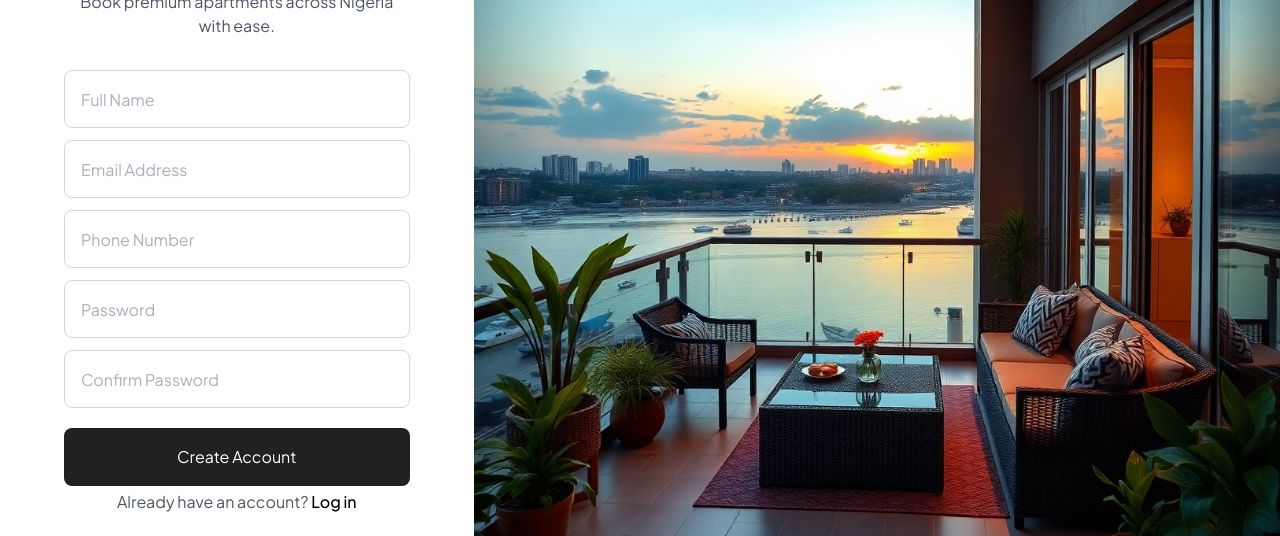
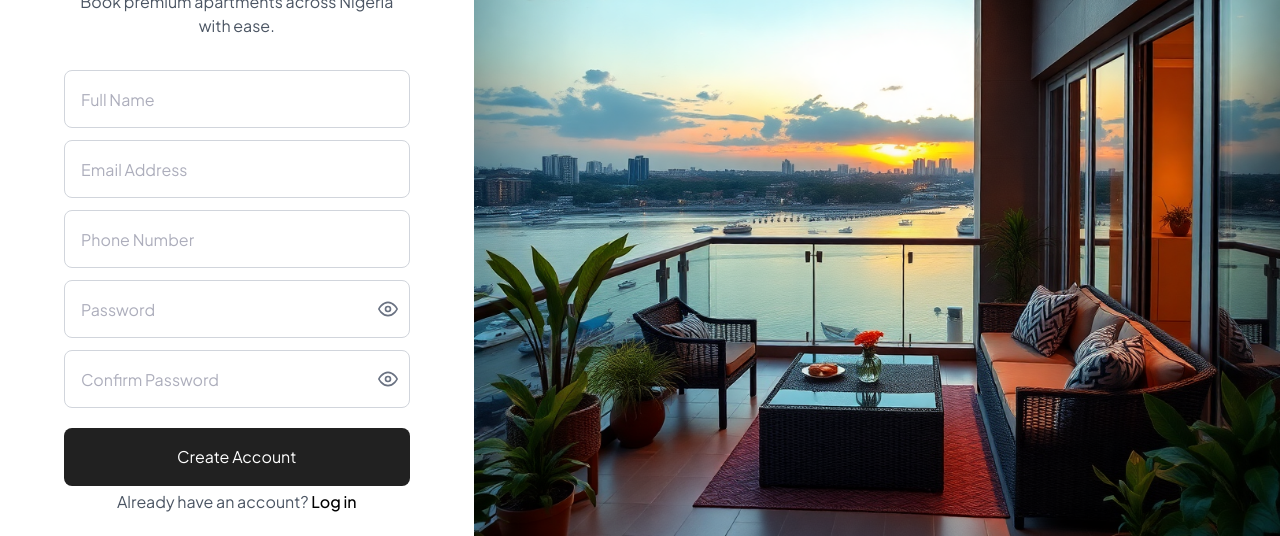
Before and after one commit to nancy-amam/jenriana, a Next.js app: page /sign-up in a window 1280 px wide. Shown: the part 197-733 px from the top of the page. Built offline with nearby package versions, Linux system fonts and the light colour scheme; no server answers.

Commit message:
worked on admin pages api

```diff
--- a/package.json
+++ b/package.json
@@ -9,11 +9,13 @@
     "lint": "next lint"
   },
   "dependencies": {
+    "axios": "^1.11.0",
     "date-fns": "^4.1.0",
     "lucide-react": "^0.536.0",
     "next": "15.4.5",
     "react": "19.1.0",
-    "react-dom": "19.1.0"
+    "react-dom": "19.1.0",
+    "react-icons": "^5.5.0"
   },
   "devDependencies": {
     "@eslint/eslintrc": "^3",
--- a/src/app/login/page.tsx
+++ b/src/app/login/page.tsx
@@ -2,13 +2,46 @@
 
 import Image from 'next/image'
 import Link from 'next/link'
-
+import { useState } from 'react'
+import { signIn } from '@/services/api-services'
+import { SignInData } from '@/lib/interface'
+import { FiEye, FiEyeOff } from 'react-icons/fi'
 
 export default function LoginPage() {
+  const [formData, setFormData] = useState<SignInData>({
+    email: '',
+    password: ''
+  })
+
+  const [loading, setLoading] = useState(false)
+  const [error, setError] = useState<string | null>(null)
+  const [showPassword, setShowPassword] = useState(false)
+
+  const handleChange = (e: React.ChangeEvent<HTMLInputElement>) => {
+    setFormData({ ...formData, [e.target.id]: e.target.value })
+  }
+
+  const handleSubmit = async (e: React.FormEvent) => {
+    e.preventDefault()
+    setLoading(true)
+    setError(null)
+
+    try {
+      const res = await signIn(formData)
+      console.log('Sign in success:', res)
+      // redirect or store token here
+    } catch (err: any) {
+      console.error('Sign in failed:', err)
+      setError(err.message || 'Something went wrong')
+    } finally {
+      setLoading(false)
+    }
+  }
+
   return (
-    <div className="flex flex-col md:flex-row min-h-screen">
+    <div className="flex flex-col-reverse md:flex-row min-h-screen">
       {/* Left Section: Login Form */}
-      <div className="flex flex-col-reverse items-center justify-center p-8 md:p-16 w-full md:w-4/10 min-h-screen">
+      <div className="flex flex-col items-center justify-center p-8 md:p-16 w-full md:w-4/10 ">
         <div className="w-full max-w-[448px] mx-auto">
           <h1 className="text-[30px] font-normal text-[#111827] mb-2 text-center ">
             Welcome back to Jenriana
@@ -17,7 +50,7 @@ export default function LoginPage() {
             Log in to access your bookings and saved apartments.
           </p>
 
-          <form className="flex flex-col space-y-4"> {/* Using space-y-4 for the 10px gap */}
+          <form className="flex flex-col space-y-4" onSubmit={handleSubmit}>
             <div>
               <label htmlFor="email" className="block text-sm font-normal text-[#374151] mb-1">
                 Email Address
@@ -25,24 +58,40 @@ export default function LoginPage() {
               <input
                 id="email"
                 type="email"
+                value={formData.email}
+                onChange={handleChange}
                 placeholder="Enter your email"
                 className="w-full h-[58px] rounded-lg border border-gray-300 px-4 py-2 text-base placeholder-gray-500 focus:outline-none focus:ring-2 focus:ring-black focus:border-transparent"
               />
             </div>
-            <div>
-              <label htmlFor="password" className="block text-sm font-normal text-[#374151]  mb-1">
+            <div className="relative">
+              <label htmlFor="password" className="block text-sm font-normal text-[#374151] mb-1">
                 Password
               </label>
               <input
                 id="password"
-                type="password"
+                type={showPassword ? 'text' : 'password'}
+                value={formData.password}
+                onChange={handleChange}
                 placeholder="Enter your password"
-                className="w-full h-[58px] rounded-lg border border-gray-300 px-4 py-2 text-base placeholder-gray-500 focus:outline-none focus:ring-2 focus:ring-black focus:border-transparent"
+                className="w-full h-[58px] rounded-lg border border-gray-300 px-4 py-2 pr-12 text-base placeholder-gray-500 focus:outline-none focus:ring-2 focus:ring-black focus:border-transparent"
               />
+                <span
+                onClick={() => setShowPassword(!showPassword)}
+                className="absolute right-3 top-[55px] -translate-y-1/2 cursor-pointer text-gray-500"
+              >
+                {showPassword ? <FiEyeOff size={20} /> : <FiEye size={20} />}
+              </span>
             </div>
 
-            <button className="w-full h-[58px] bg-[#212121] text-white rounded-lg hover:bg-gray-800 transition-colors text-base font-normal mt-6">
-              Continue
+            {error && <p className="text-red-500 text-sm">{error}</p>}
+
+            <button
+              type="submit"
+              disabled={loading}
+              className="w-full h-[58px] bg-[#212121] text-white rounded-lg hover:bg-gray-800 transition-colors text-base font-normal mt-6"
+            >
+              {loading ? 'Signing in...' : 'Continue'}
             </button>
           </form>
 
@@ -53,7 +102,7 @@ export default function LoginPage() {
           </p>
 
           <p className="text-center text-[#4b5566] ">
-            Don&#39;t have an account?{' '}
+            Don&apos;t have an account?{' '}
             <Link href="/sign-up" className="text-[#111827] hover:underline font-medium">
               Sign up
             </Link>
@@ -70,14 +119,11 @@ export default function LoginPage() {
           className="object-cover"
           priority
         />
-        {/* <div className="absolute inset-0 bg-black/10" /> Dark overlay */}
 
-        {/* Text at the bottom of the image */}
         <div className="absolute bottom-8 left-8 right-8 text-white flex flex-col justify-end">
           <p className="text-lg font-normal ">
             Ikoyi Heights — Luxury Balcony with Lagoon View
           </p>
-          {/* 5 dots for pagination */}
           <div className="flex justify-end gap-2">
             {[...Array(5)].map((_, i) => (
               <div
--- a/src/app/sign-up/page.tsx
+++ b/src/app/sign-up/page.tsx
@@ -2,56 +2,184 @@
 
 import Image from 'next/image'
 import Link from 'next/link'
-
+import { useState } from 'react'
+import { signUp } from '@/services/api-services'
+import { FiEye, FiEyeOff } from 'react-icons/fi'
 
 export default function SignupPage() {
+  const [formData, setFormData] = useState({
+    fullname: '',
+    email: '',
+    phone: '',
+    password: '',
+    confirmPassword: '',
+  })
+
+  const [errors, setErrors] = useState<Record<string, string>>({})
+  const [loading, setLoading] = useState(false)
+
+  const [showPassword, setShowPassword] = useState(false)
+  const [showConfirmPassword, setShowConfirmPassword] = useState(false)
+
+  const handleChange = (e: React.ChangeEvent<HTMLInputElement>) => {
+    setFormData({ ...formData, [e.target.name]: e.target.value })
+    setErrors({ ...errors, [e.target.name]: '' })
+  }
+
+  const validate = () => {
+    const newErrors: Record<string, string> = {}
+
+    if (!formData.fullname.trim()) newErrors.fullname = 'Full name is required'
+    if (!formData.email.trim()) newErrors.email = 'Email is required'
+    else if (!/^[^\s@]+@[^\s@]+\.[^\s@]+$/.test(formData.email))
+      newErrors.email = 'Invalid email address'
+
+    if (!formData.phone.trim()) newErrors.phone = 'Phone number is required'
+    if (!formData.password) newErrors.password = 'Password is required'
+    else if (formData.password.length < 6)
+      newErrors.password = 'Password must be at least 6 characters'
+
+    if (!formData.confirmPassword)
+      newErrors.confirmPassword = 'Please confirm your password'
+    else if (formData.confirmPassword !== formData.password)
+      newErrors.confirmPassword = 'Passwords do not match'
+
+    setErrors(newErrors)
+    return Object.keys(newErrors).length === 0
+  }
+
+  const handleSubmit = async (e: React.FormEvent) => {
+    e.preventDefault()
+    if (!validate()) return
+
+    setLoading(true)
+    try {
+      const res = await signUp(formData)
+      console.log('Signup success:', res)
+    } catch (err: any) {
+      console.error('Signup failed:', err)
+      setErrors({ general: err.message || 'Signup failed' })
+    } finally {
+      setLoading(false)
+    }
+  }
+
   return (
     <div className="flex flex-col-reverse md:flex-row min-h-screen">
       {/* Left Section: Sign-up Form */}
       <div className="flex flex-col items-center justify-center p-8 md:p-16 w-full md:w-4/10 max-h-screen">
         <div className="w-full max-w-[448px] mx-auto">
-          <h1 className="text-[30px] font-normal text-[#111827] mb-2 text-center  ">
+          <h1 className="text-[30px] font-normal text-[#111827] mb-2 text-center">
             Create your Jenriana account
           </h1>
-          <p className="text-base text-[#4b5563] mb-8 text-center ">
+          <p className="text-base text-[#4b5563] mb-8 text-center">
             Book premium apartments across Nigeria with ease.
           </p>
 
-          <form className="flex flex-col space-y-3"> {/* Using space-y-4 for the 10px gap */}
+          <form
+            className="flex flex-col space-y-3"
+            onSubmit={handleSubmit}
+            noValidate
+          >
             <input
+              name="fullname"
               type="text"
               placeholder="Full Name"
+              value={formData.fullname}
+              onChange={handleChange}
               className="w-full h-[58px] rounded-lg border border-gray-300 px-4 py-2 text-base placeholder-[#adaebc] focus:outline-none focus:ring-2 focus:ring-black focus:border-transparent"
             />
+            {errors.fullname && (
+              <p className="text-red-500 text-sm">{errors.fullname}</p>
+            )}
+
             <input
+              name="email"
               type="email"
               placeholder="Email Address"
+              value={formData.email}
+              onChange={handleChange}
               className="w-full h-[58px] rounded-lg border border-gray-300 px-4 py-2 text-base placeholder-[#adaebc] focus:outline-none focus:ring-2 focus:ring-black focus:border-transparent"
             />
+            {errors.email && (
+              <p className="text-red-500 text-sm">{errors.email}</p>
+            )}
+
             <input
+              name="phone"
               type="tel"
               placeholder="Phone Number"
+              value={formData.phone}
+              onChange={handleChange}
               className="w-full h-[58px] rounded-lg border border-gray-300 px-4 py-2 text-base placeholder-[#adaebc] focus:outline-none focus:ring-2 focus:ring-black focus:border-transparent"
             />
+            {errors.phone && (
+              <p className="text-red-500 text-sm">{errors.phone}</p>
+            )}
+
+            {/* Password Field with Eye Icon */}
+            <div className="relative w-full">
               <input
-              type="password"
+                name="password"
+                type={showPassword ? 'text' : 'password'}
                 placeholder="Password"
-              className="w-full h-[58px] rounded-lg border border-gray-300 px-4 py-2 text-base placeholder-[#adaebc] focus:outline-none focus:ring-2 focus:ring-black focus:border-transparent"
+                value={formData.password}
+                onChange={handleChange}
+                className="w-full h-[58px] rounded-lg border border-gray-300 px-4 py-2 pr-10 text-base placeholder-[#adaebc] focus:outline-none focus:ring-2 focus:ring-black focus:border-transparent"
               />
+              <span
+                onClick={() => setShowPassword(!showPassword)}
+                className="absolute right-3 top-1/2 -translate-y-1/2 cursor-pointer text-gray-500"
+              >
+                {showPassword ? <FiEyeOff size={20} /> : <FiEye size={20} />}
+              </span>
+            </div>
+            {errors.password && (
+              <p className="text-red-500 text-sm">{errors.password}</p>
+            )}
+
+            {/* Confirm Password Field with Eye Icon */}
+            <div className="relative w-full">
               <input
-              type="password"
+                name="confirmPassword"
+                type={showConfirmPassword ? 'text' : 'password'}
                 placeholder="Confirm Password"
-              className="w-full h-[58px] rounded-lg border border-gray-300 px-4 py-2 text-base placeholder-[#adaebc] focus:outline-none focus:ring-2 focus:ring-black focus:border-transparent"
+                value={formData.confirmPassword}
+                onChange={handleChange}
+                className="w-full h-[58px] rounded-lg border border-gray-300 px-4 py-2 pr-10 text-base placeholder-[#adaebc] focus:outline-none focus:ring-2 focus:ring-black focus:border-transparent"
               />
+              <span
+                onClick={() => setShowConfirmPassword(!showConfirmPassword)}
+                className="absolute right-3 top-1/2 -translate-y-1/2 cursor-pointer text-gray-500"
+              >
+                {showConfirmPassword ? <FiEyeOff size={20} /> : <FiEye size={20} />}
+              </span>
+            </div>
+            {errors.confirmPassword && (
+              <p className="text-red-500 text-sm">{errors.confirmPassword}</p>
+            )}
 
-            <button className="w-full h-[58px] bg-[#212121] text-white rounded-lg hover:bg-gray-800 transition-colors text-base font-normal mt-2">
-              Create Account
+            {errors.general && (
+              <p className="text-red-500 text-sm text-center">
+                {errors.general}
+              </p>
+            )}
+
+            <button
+              type="submit"
+              disabled={loading}
+              className="w-full h-[58px] bg-[#212121] text-white rounded-lg hover:bg-gray-800 transition-colors text-base font-normal mt-2 disabled:opacity-50"
+            >
+              {loading ? 'Creating Account...' : 'Create Account'}
             </button>
           </form>
 
           <p className="text-center text-[#4b5563] mt-1">
             Already have an account?{' '}
-            <Link href="/login" className="text-black hover:underline font-medium">
+            <Link
+              href="/login"
+              className="text-black hover:underline font-medium"
+            >
               Log in
             </Link>
           </p>
@@ -67,14 +195,11 @@ export default function SignupPage() {
           className="object-cover"
           priority
         />
-        {/* <div className="absolute inset-0 bg-black/40" /> Dark overlay */}
 
-        {/* Text at the bottom of the image */}
         <div className="absolute bottom-8 left-8 right-8 text-white flex flex-col justify-end">
-          <p className="text-lg font-normal ">
+          <p className="text-lg font-normal">
             Ikoyi Heights — Luxury Balcony with Lagoon View
           </p>
-          {/* 5 dots for pagination */}
           <div className="flex justify-end gap-2">
             {[...Array(5)].map((_, i) => (
               <div
--- /dev/null
+++ b/src/services/api-services.ts
@@ -0,0 +1,18 @@
+
+import { apiHandler } from "@/utils/api-handler";
+import { SignInData, SignUpData } from "@/lib/interface";
+
+
+export async function signIn(data: SignInData) {
+  return apiHandler("/api/auth/signin", {
+    method: "POST",
+    body: data,
+  });
+}
+
+export async function signUp(data: SignUpData) {
+  return apiHandler("/api/auth/signup", {
+    method: "POST",
+    body: data,
+  });
+}
```
Also changed, not shown: src/lib/interface.ts (+13 -0 lines), src/utils/api-handler.ts (added, +41 -0 lines), src/lib/api.ts (added), src/lib/booking.ts (deleted), 1 other file (tests, documents, lock files or other folders). Lines whose indentation alone changed are shown as unchanged.
